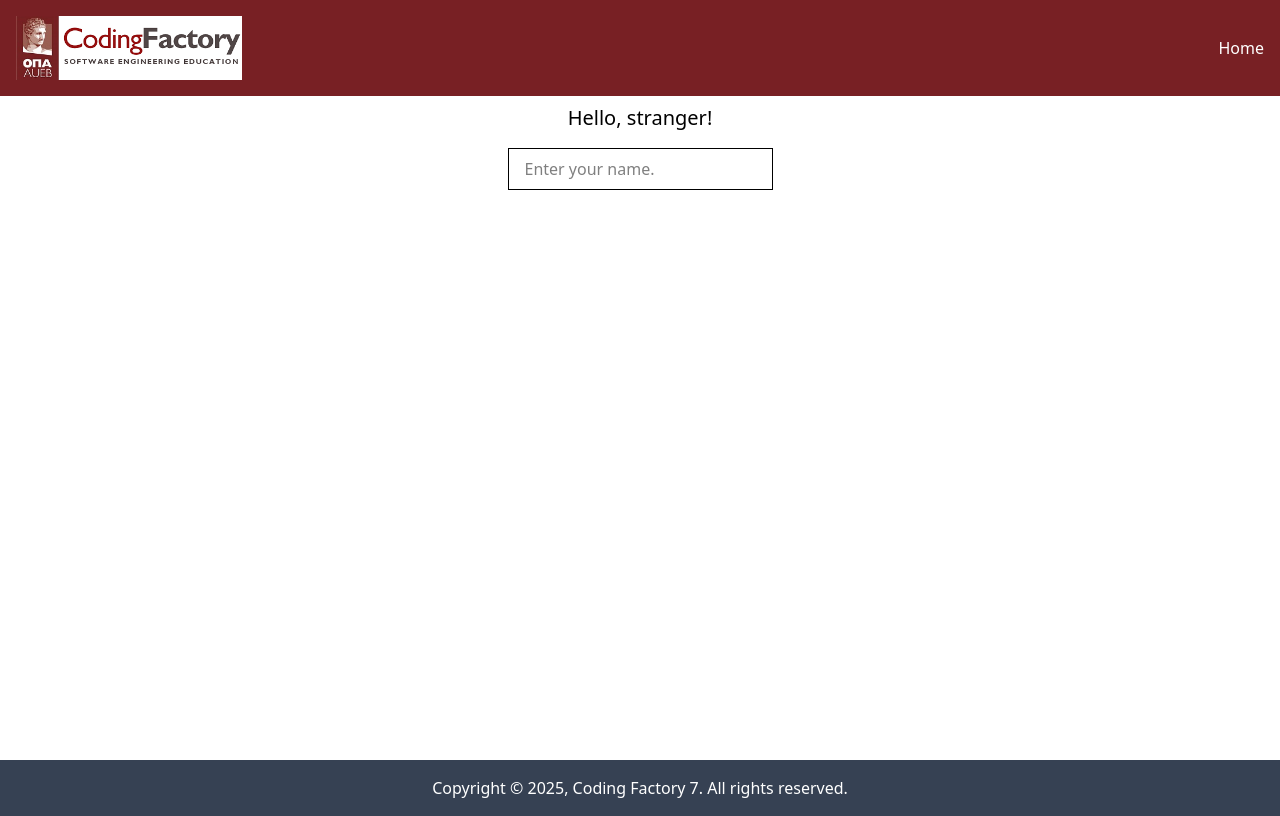
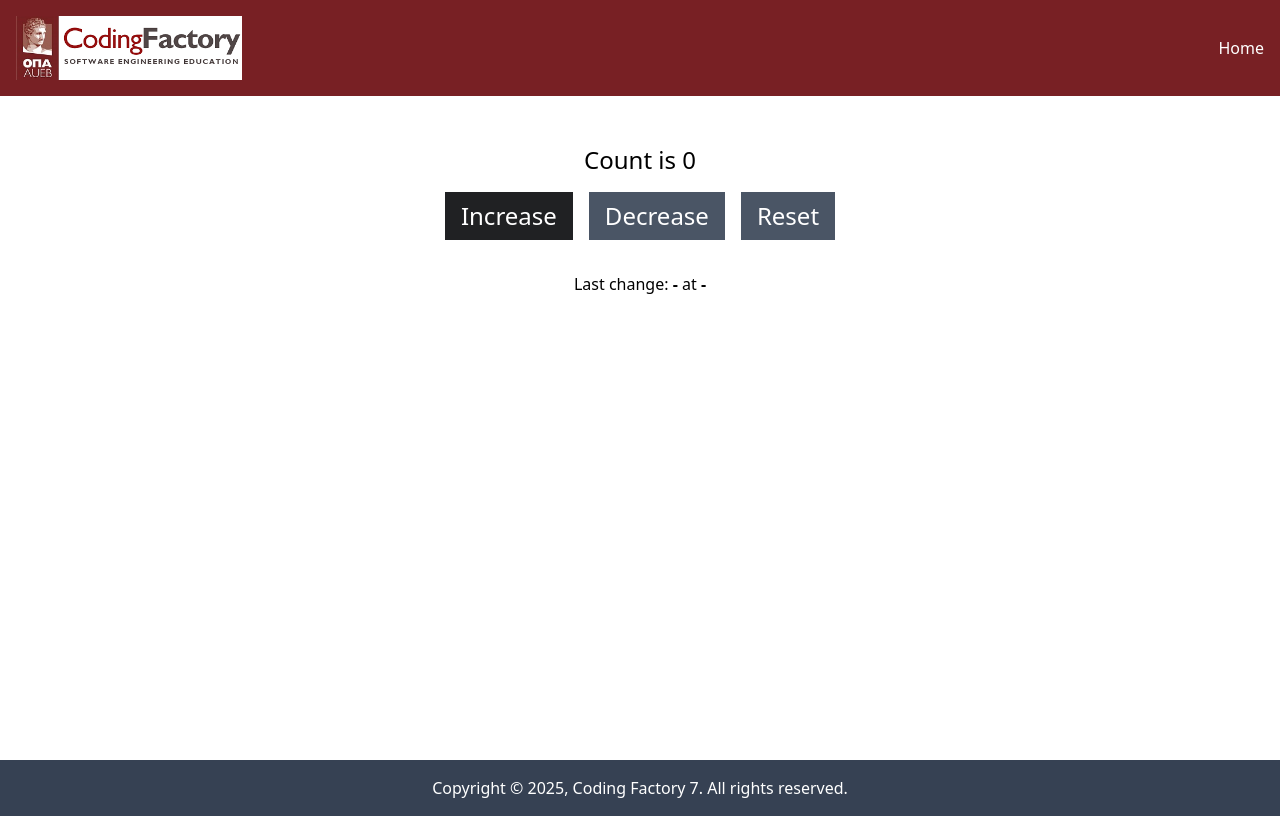
Before and after one commit to ariadiam/cf7-react-intro, a React (Vite) app: page / in a window 1280 px wide. Built offline with nearby package versions, Linux system fonts and the light colour scheme.

Commit message:
feat: learning group related state & custom hooks

```diff
--- a/src/App.tsx
+++ b/src/App.tsx
@@ -7,7 +7,9 @@
 // import ClassComponentWithState from "./components/ClassComponentWithState.tsx";
 // import FunctionalComponentWithState from "./components/FunctionalComponentWithState.tsx";
 // import Counter from "./components/Counter.tsx";
-import NameChanger from "./components/NameChanger.tsx";
+// import NameChanger from "./components/NameChanger.tsx";
+import CounterWithMoreStates from "./components/CounterWithMoreStates.tsx";
+// import CounterAdvanced from "./components/CounterAdvanced.tsx";
 
 function App() {
 
@@ -19,14 +21,21 @@
                 {/*<ArrowFunctionalComponent/>*/}
                 {/*<ArrowFunctionalComponentWithProps title="Is a Arrow Functional Component with Props!"/>*/}
                 {/*<ArrowFunctionalComponentWithPropsType*/}
-                {/*  title="Is an Arrow Functional Component with Props!"*/}
+                {/*  title="Is a Arrow Functional Component with Props!"*/}
                 {/*  description="this is a description"*/}
                 {/*/>*/}
 
                 {/*<ClassComponentWithState/>*/}
                 {/*<FunctionalComponentWithState/>*/}
                 {/*<Counter/>*/}
-                <NameChanger/>
+                {/*<NameChanger/>*/}
+                <CounterWithMoreStates/>
+                {/*<CounterAdvanced/>*/}
+
+
+
+
+
 
             </Layout>
         </>
--- /dev/null
+++ b/src/components/CounterAdvanced.tsx
@@ -0,0 +1,60 @@
+import {useState} from 'react';
+import CounterButton from "./CounterButton.tsx";
+
+type CounterState ={
+    count: number;
+    lastAction: string;
+    time: string;
+}
+
+const CounterAdvanced = () => {
+
+    const [state, setState] = useState<CounterState>({
+        count:0,
+        lastAction: "",
+        time: "",
+    });
+
+    const getCurrentTime = () => new Date().toLocaleTimeString();
+
+    const increaseCount = () =>{
+        setState({
+            count: state.count + 1,
+            lastAction: "Increase",
+            time: getCurrentTime(),
+        });
+    }
+
+    const decreaseCount = () =>{
+        if (state.count > 0){
+            setState({
+                count: state.count -1,
+                lastAction: "Decrease",
+                time: getCurrentTime(),
+            });
+        }
+    }
+
+    const resetCount = () =>{
+        setState({
+            count: 0,
+            lastAction: "Reset",
+            time: getCurrentTime(),
+        });
+    }
+
+    return (
+        <>
+            <div className="space-y-4 text-2xl pt-12">
+                <h1 className="text-center">Count is {state.count}</h1>
+                <div className="text-center space-x-4">
+                    <CounterButton onClick={increaseCount} label="Increase" />
+                    <CounterButton onClick={decreaseCount} disabled={state.count === 0} label="Decrease" />
+                    <CounterButton onClick={resetCount} disabled={state.count === 0} label="Reset" addClass="bg-cf-dark-red"/>
+                </div>
+            </div>
+            <p className="text-center pt-8">Last change: <strong>{state.lastAction || "-"}</strong> at <strong>{state.time || "-"}</strong></p>
+        </>
+    )
+}
+export default CounterAdvanced;
--- /dev/null
+++ b/src/components/CounterAdvancedWithCustomHooks.tsx
@@ -0,0 +1,24 @@
+import CounterButton from "./CounterButton.tsx";
+import { useAdvancedCounter } from "../hooks/useAdvancedCounter.ts";
+
+const CounterAdvancedWithCustomHook = () => {
+
+    // custom hook function
+    const { count, lastAction, time, increase, decrease, reset } = useAdvancedCounter();
+
+    return (
+        <>
+            <div className="space-y-4 text-2xl pt-12">
+                <h1 className="text-center">Count is {count}</h1>
+                <div className="text-center space-x-4">
+                    <CounterButton onClick={increase} label="Increase" />
+                    <CounterButton onClick={decrease} disabled={count === 0} label="Decrease" />
+                    <CounterButton onClick={reset} disabled={count === 0} label="Reset" addClass="bg-cf-dark-red"/>
+                </div>
+            </div>
+            <p className="text-center pt-8">Last change: <strong>{lastAction || "-"}</strong> at <strong>{time || "-"}</strong></p>
+        </>
+    )
+}
+
+export default CounterAdvancedWithCustomHook;
--- /dev/null
+++ b/src/components/CounterWithCustomHook.tsx
@@ -0,0 +1,24 @@
+import CounterButton from "./CounterButton.tsx";
+import { useCounter } from "../hooks/useCounter.ts"
+
+const CounterWithCustomHook = () => {
+
+    // custom hook function
+    const { count, increase, decrease, reset } = useCounter();
+
+    return (
+        <>
+            <div className="space-y-4 text-2xl pt-12">
+                <h1 className="text-center">Count is {count}</h1>
+                <div className="text-center space-x-4">
+                    <CounterButton onClick={increase} label="Increase" />
+                    <CounterButton onClick={decrease} disabled={count === 0} label="Decrease" />
+                    <CounterButton onClick={reset} disabled={count === 0} label="Reset" addClass="bg-cf-dark-red"/>
+                </div>
+            </div>
+            {/*<p className="text-center pt-8">Last change: <strong>{state.lastAction || "-"}</strong> at <strong>{state.time || "-"}</strong></p>*/}
+        </>
+    )
+}
+
+export default CounterWithCustomHook;
--- /dev/null
+++ b/src/components/CounterWithMoreStates.tsx
@@ -0,0 +1,45 @@
+import {useState} from "react";
+import CounterButton from "./CounterButton.tsx";
+
+const CounterWithMoreStates = () =>{
+    const [count,setCount] = useState(0);
+    const [lastAction, setLastAction] = useState("");
+    const [time, setTime] = useState("");
+
+    const getCurrentTime = () => new Date().toLocaleTimeString();
+
+    const increaseCount = () => {
+        setCount(count + 1);
+        setLastAction("Increase");
+        setTime(getCurrentTime());
+    }
+
+    const decreaseCount = () => {
+        if (count > 0) {
+            setCount(count - 1);
+            setLastAction("Decrease");
+            setTime(getCurrentTime());
+        }
+    }
+
+    const resetCount = () => {
+        setCount(0);
+        setLastAction("Reset");
+        setTime(getCurrentTime());
+    }
+
+    return (
+        <>
+            <div className="space-y-4 text-2xl pt-12">
+                <h1 className="text-center">Count is {count}</h1>
+                <div className="text-center space-x-4">
+                    <CounterButton onClick={increaseCount} label="Increase" />
+                    <CounterButton onClick={decreaseCount} disabled={count === 0} label="Decrease" />
+                    <CounterButton onClick={resetCount} disabled={count === 0} label="Reset" addClass="bg-cf-dark-red"/>
+                </div>
+            </div>
+            <p className="text-center pt-8">Last change: <strong>{lastAction || "-"}</strong> at <strong>{time || "-"}</strong></p>
+        </>
+    )
+}
+export default CounterWithMoreStates;
--- a/src/components/NameChanger.tsx
+++ b/src/components/NameChanger.tsx
@@ -9,7 +9,7 @@
 
     return (
         <>
-        <h1 className="text-center text-xl mt-2">Hello, {name || "stranger"}!</h1>
+        <h1 className="text-center text-xl pt-4">Hello, {name || "stranger"}!</h1>
         <div className="text-center mt-4">
             <input
                 type="text"
--- /dev/null
+++ b/src/hooks/useAdvancedCounter.ts
@@ -0,0 +1,54 @@
+import {useState} from 'react';
+// import CounterButton from "./CounterButton.tsx";
+
+type CounterState ={
+    count: number;
+    lastAction: string;
+    time: string;
+}
+
+export const useAdvancedCounter = () => {
+
+    const [state, setState] = useState<CounterState>({
+        count:0,
+        lastAction: "",
+        time: "",
+    });
+
+    const getCurrentTime = () => new Date().toLocaleTimeString();
+
+    const increase =() => {
+        setState({
+            count: state.count + 1,
+            lastAction: "Increase",
+            time: getCurrentTime(),
+        });
+    };
+
+    const decrease = () => {
+        if (state.count > 0){
+            setState({
+                count: state.count - 1,
+                lastAction: "Decrease",
+                time: getCurrentTime(),
+            });
+        }
+    };
+
+    const reset = () => {
+        setState({
+            count: 0,
+            lastAction: "Reset",
+            time: getCurrentTime(),
+        })
+    }
+
+    return {
+        count: state.count,
+        lastAction: state.lastAction,
+        time: state.time,
+        increase,
+        decrease,
+        reset
+    };
+}
--- /dev/null
+++ b/src/hooks/useCounter.ts
@@ -0,0 +1,24 @@
+import {useState} from "react";
+
+export const useCounter = (initialValue: number = 0) => {
+    const [count, setCount] = useState(initialValue);
+
+    const increase = () => {
+        setCount(count + 1);
+    }
+    const decrease = () => {
+        if (count > 0) {
+            setCount(count - 1);
+        }
+    }
+    const reset = () => {
+        setCount(initialValue);
+    }
+
+    return {
+        count,
+        increase,
+        decrease,
+        reset
+    }
+}
```
